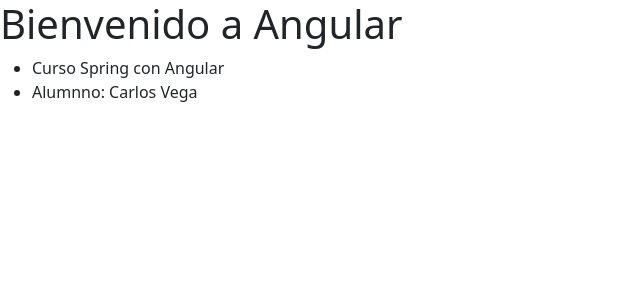
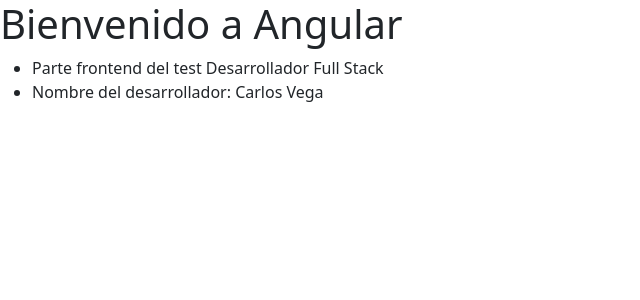
Before and after one commit to Lostgrammer/test-software-developer-frontend, an Angular app: page / in a window 1280 px wide. Shown: the top 300 px of the page, without its empty margins (0-640 px from the left). Built offline with nearby package versions, Linux system fonts and the light colour scheme.

Commit message:
modificando pagina raiz

```diff
--- a/src/app/app.component.html
+++ b/src/app/app.component.html
@@ -1,5 +1,5 @@
 <h1>{{title}}</h1>
 <ul>
-  <li>{{curso}}</li>
-  <li>Alumnno: {{estudiante}}</li>
+  <li>{{frontend}}</li>
+  <li>Nombre del desarrollador: {{dev}}</li>
 </ul>
--- a/src/app/app.component.ts
+++ b/src/app/app.component.ts
@@ -7,6 +7,6 @@
 })
 export class AppComponent {
   title = 'Bienvenido a Angular';
-  curso:string = 'Curso Spring con Angular';
-  estudiante:string = 'Carlos Vega'
+  frontend:string = 'Parte frontend del test Desarrollador Full Stack';
+  dev:string = 'Carlos Vega'
 }
--- a/src/app/app.module.ts
+++ b/src/app/app.module.ts
@@ -2,10 +2,12 @@
 import { BrowserModule } from '@angular/platform-browser';
 
 import { AppComponent } from './app.component';
+import { ClienteComponent } from './cliente/cliente.component';
 
 @NgModule({
   declarations: [
-    AppComponent
+    AppComponent,
+    ClienteComponent
   ],
   imports: [
     BrowserModule
```
